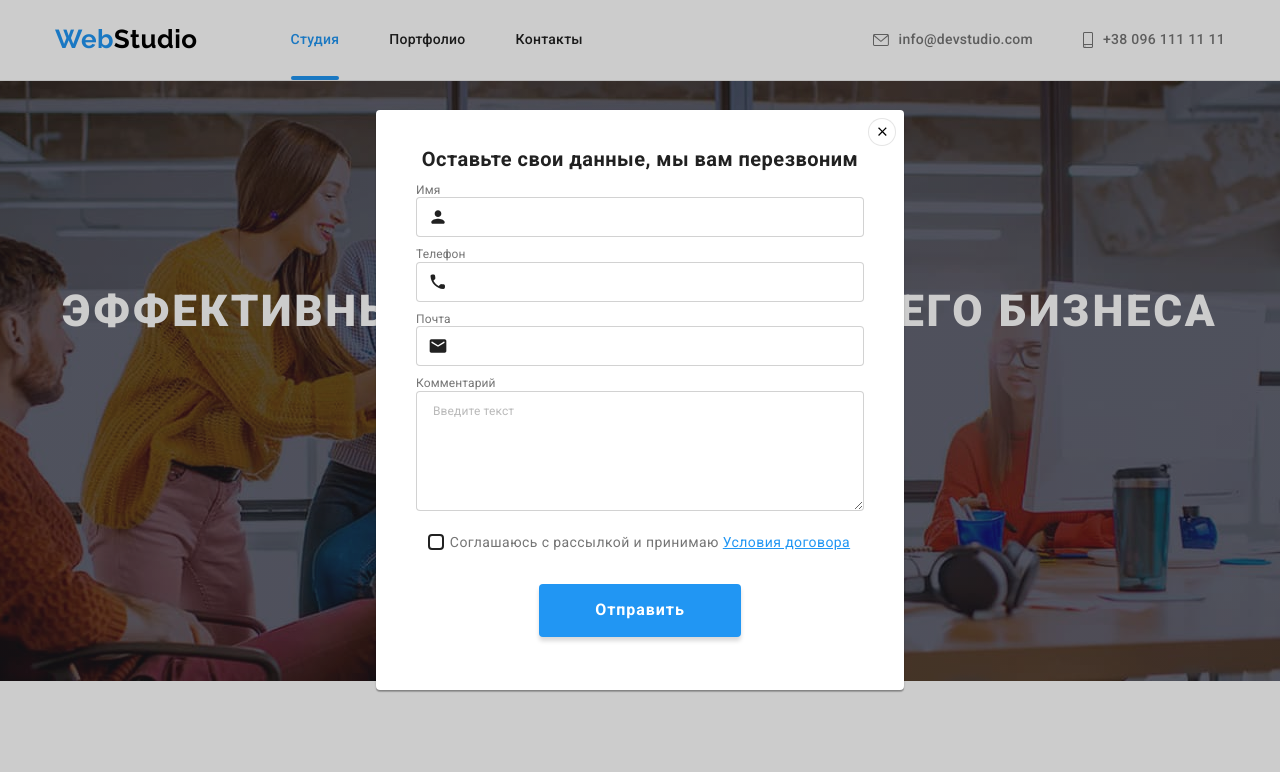
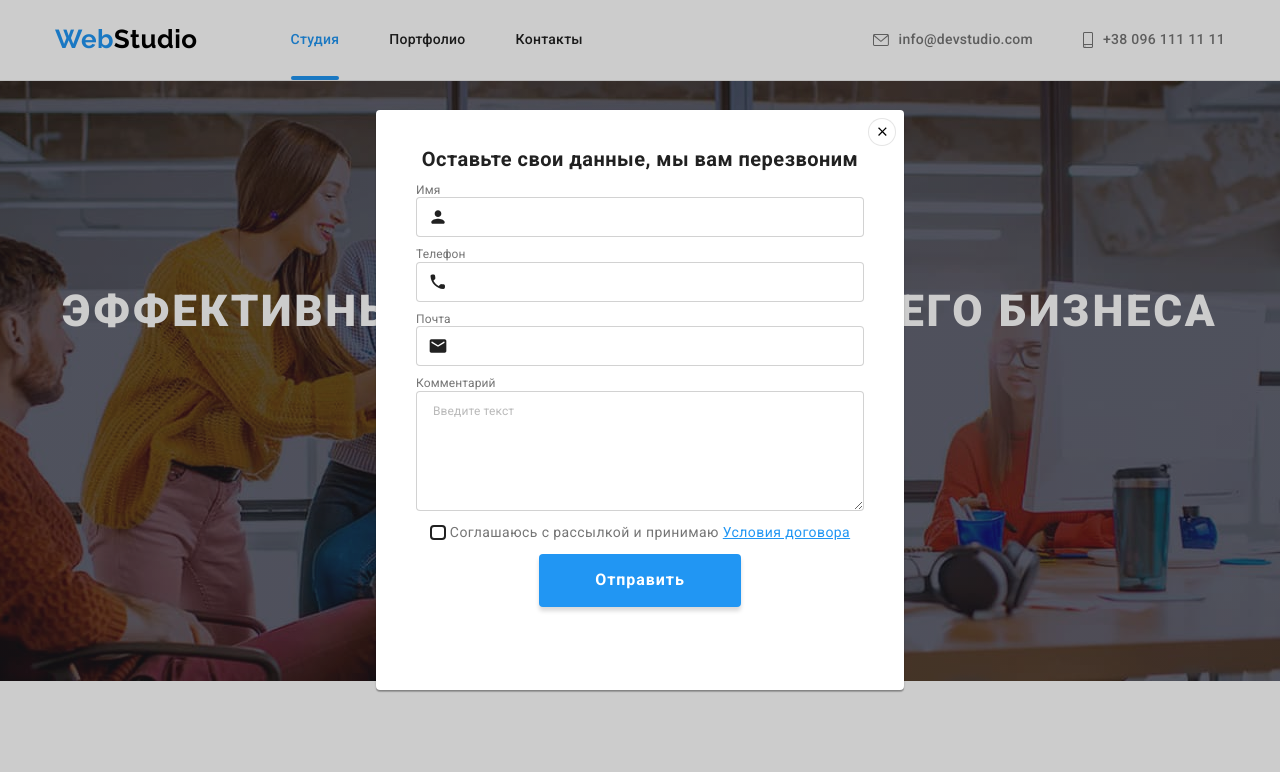
Before and after one commit to Maria8Golubeva/goit-markup-hw-06, a plain HTML site: page index.html in a window 1280 px wide. Both pictures are taken after a click on the button "Заказать услугу". Shown: the top 772 px of the page. Drawn offline with Linux system fonts and the light colour scheme.

Commit message:
Чекбокс сделан через псевдоэлемент

```diff
--- a/css/styles.css
+++ b/css/styles.css
@@ -1067,31 +1067,35 @@ header {
   overflow: hidden;
 }
 
-.checkmark.icon {
+.terms {
+  position: relative;
+  margin-left: 20px;
+}
+
+.terms::after {
+  content: ' ';
   display: inline-block;
-  top: 16%;
   width: 16px;
-  height: 16px;
-
+  height: 15px;
   border: 2px solid #212121;
   border-radius: 4px;
-  background-color: #fff;
-  fill: #fff;
+  background-color: white;
 
-  transition-property: border-color, background-color;
+  position: absolute;
+  top: 4px;
+  left: -20px;
+
+  transition-property: border-color, background-color, background-image;
   transition-duration: 250ms;
   transition-timing-function: cubic-bezier(0.4, 0, 0.2, 1);
 }
 
-.form-checkbox:checked + .checkmark.icon {
-  border-color: transparent;
+.form-checkbox:checked + .terms::after {
+  border-color: var(--accent-color);
   background-color: var(--accent-color);
+  background-image: url(../images/checkmark.svg);
+  background-repeat: no-repeat;
   background-size: contain;
-  background-origin: border-box;
-}
-
-.terms {
-  margin-left: 20px;
 }
 
 .form .button {
--- a/index.html
+++ b/index.html
@@ -74,50 +74,42 @@
 
                     <form class="form">
 
-                        <ul>
-
-                            <li class="form-field">
+                            <div class="form-field">
                                 <label for="user-name" class="form-label">Имя</label>
                                 <input class="form-input" type="text" name="user-name" id="user-name">
                                 <svg class="person icon">
                                     <use href="./images/svg-sprite.svg#person"></use>
                                 </svg>
-                            </li>
+                            </div>
 
-                            <li class="form-field">
+                            <div class="form-field">
                                 <label for="user-telephone" class="form-label">Телефон</label>
                                 <input class="form-input" type="tel" name="user-telephone" id="user-telephone">
                                 <svg class="phone icon">
                                     <use href="./images/svg-sprite.svg#phone"></use>
                                 </svg>
-                            </li>
+                            </div>
 
-                            <li class="form-field">
+                            <div class="form-field">
                                 <label for="user-mail" class="form-label">Почта</label>
                                 <input class="form-input" type="email" name="user-mail" id="user-mail">
                                 <svg class="email icon">
                                     <use href="./images/svg-sprite.svg#email"></use>
                                 </svg>
-                            </li>
+                            </div>
 
-                            <li class="form-field">
+                            <div class="form-field">
                                 <label for="comment" class="form-label">Комментарий</label>
                                 <textarea class="form-input-comment" name="comment" rows="5" placeholder="Введите текст" id="comment"></textarea>
-                            </li>
+                            </div>
 
-                            <li class="form-field checkbox centered">
-
-                                <label class="form-label checkbox">
-                                    <input class="form-checkbox" type="checkbox" name="confirmation-checkbox" >
-                                    <svg class="checkmark icon">
-                                        <use href="./images/svg-sprite.svg#checkmark"></use>
-                                    </svg>
-                                    <p class="terms">Соглашаюсь с рассылкой и принимаю
-                                    <a href="" class="terms-link">Условия договора</a></p>
+                            <div class="form-field checkbox centered">
+                                <input class="form-checkbox" type="checkbox" name="confirmation-checkbox" id="checkbox">
+                                <label class="form-label checkbox terms" for="checkbox">
+                                    Соглашаюсь с рассылкой и принимаю
+                                    <a href="" class="terms-link">Условия договора</a>
                                 </label>
-                            </li>
-
-                        </ul>
+                            </div>
 
                         <button type="submit" class="button">Отправить</button>
                     </form>
```
Also changed, not shown: images/checkmark.svg (added).
